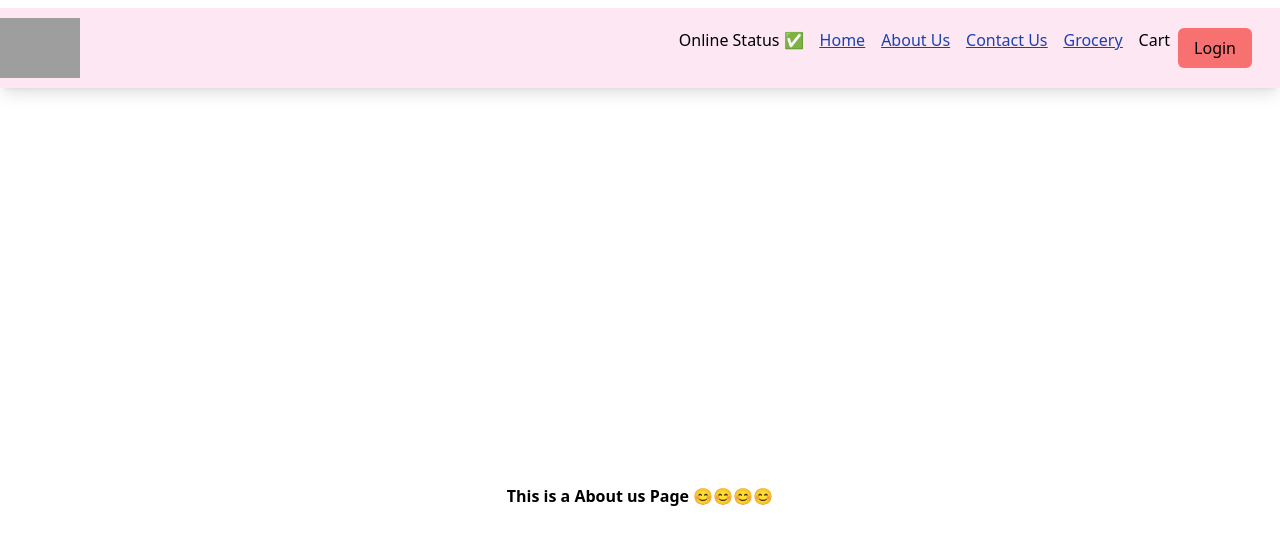
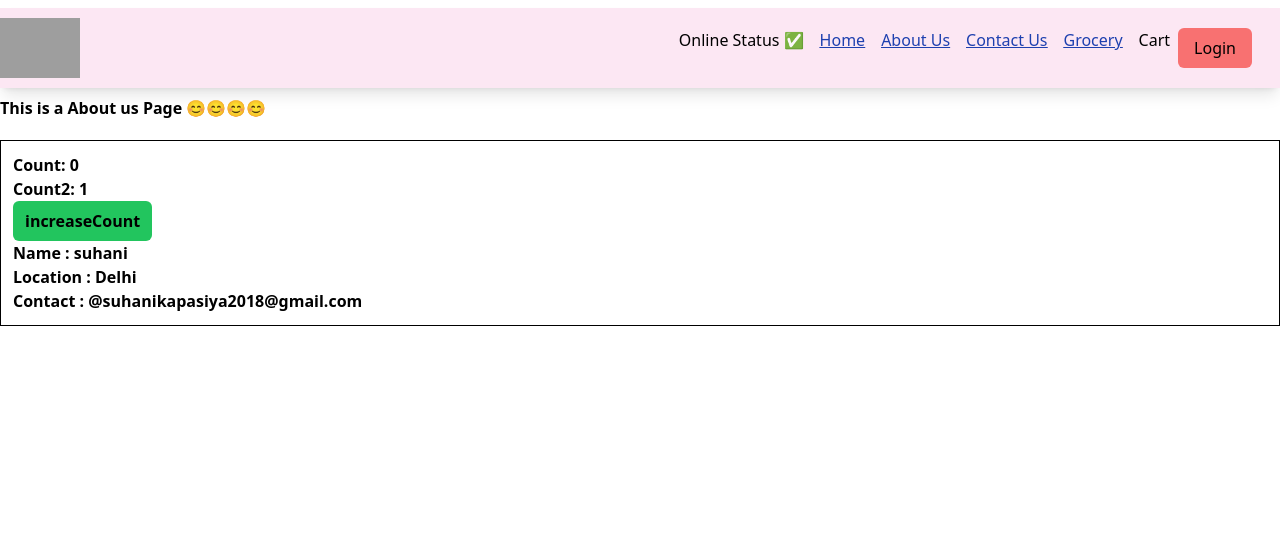
Before and after one commit to SuhaniKapasiya/foodApp, a React (Vite) app: page /about in a window 1280 px wide. Shown: the top 544 px of the page. Built offline with nearby package versions, Linux system fonts and the light colour scheme; grey boxes are pictures that could not be loaded.

Commit message:
Class based components

```diff
--- a/src/App.js
+++ b/src/App.js
@@ -6,7 +6,7 @@ import Header from "./components/Header";
 import Body from "./components/Body";
 
 // import { createBrowserRouter, Outlet, RouterProvider } from "react-router-dom";
-import { BrowserRouter, Routes, Route,Outlet } from "react-router-dom";
+import { BrowserRouter, Routes, Route, } from "react-router-dom";
 import About from "./components/About";
 import Contact from "./components/Contact";
 import Error from "./components/Error";
--- a/src/components/About.jsx
+++ b/src/components/About.jsx
@@ -1,10 +1,33 @@
 import React from 'react'
-const  About = ()=> {
-  return (
-    <div className=" flex items-center justify-center h-screen font-bold ">
-      <h1>This is a About us Page 😊😊😊😊</h1>
-    </div>
-  )
+import User from './User'
+import UserClass from "./UserClass"
+
+
+class About extends React.Component {
+  constructor(props) {
+    super(props);
+
+   console.log("Parent  Constructor");
+  }
+
+  componentDidMount() {
+    console.log("Parent Componet mounted");
+
+  }
+  render() {
+
+      console.log("Parent  Render");
+    return (
+      <div className="  font-bold ">
+        <h1>This is a About us Page 😊😊😊😊</h1>
+        <User  name = {"suhani"}  />
+        {/* <UserClass name="first" location={"Noida"} /> */}
+        {/* <UserClass name="Second" location={"Delhi"} />
+        <UserClass name="Third" location={"Mumbai"} /> */}
+      </div>
+    );
+  }
 }
 
+
 export default About
--- a/src/components/RestaurantCard.jsx
+++ b/src/components/RestaurantCard.jsx
@@ -10,7 +10,7 @@ const RestaurantCard = ({ resdata }) => {
     resdata?.info || {};
 
   return (
-    <div className="res-card  bg-slate-400 w-[200px] m-2 rounded-lg h-96 hover:bg-slate-800 hover:text-white">
+    <div className="res-card  bg-slate-400 w-[200px] m-2 rounded-lg h-[400px] hover:bg-slate-800 hover:text-white">
       <div className="">
         <img
           className="w-44 items-center p-4 px-5 rounded-md"
--- /dev/null
+++ b/src/components/User.js
@@ -0,0 +1,48 @@
+import { useEffect, useState } from "react";
+
+
+const User =(props)=>{
+
+
+  useEffect(()=>{
+
+    const timer = setInterval(() => {
+      console.log("Namaste react OP fnCop");
+    }, 1000);
+
+
+    console.log("useEffect");
+
+    return () => {
+      clearInterval(timer);
+
+      console.log("UseEffect Return");
+    };
+
+
+  },[])
+
+
+  const [count,setCount] = useState(0);
+  const [count2] = useState(1);
+
+    return (
+      <div className="border  border-black mt-5 p-3">
+        <h1>Count: {count}</h1>
+        <h1>Count2: {count2}</h1>
+        <button
+        className="px-3 py-2 bg-green-500 rounded-md"
+         onClick={()=>{
+           setCount(count+1)
+         }}
+        >increaseCount</button>
+        <h2>Name : {props.name}</h2>
+        <h3> Location : Delhi</h3>
+        <h3>Contact : @suhanikapasiya2018@gmail.com</h3>
+      </div>
+    );
+
+
+}
+
+export default User;
--- /dev/null
+++ b/src/components/UserClass.js
@@ -0,0 +1,108 @@
+import React from "react";
+
+class UserClass extends React.Component{
+
+   constructor(props){
+      super(props)
+      console.log(props);
+
+      this.state = {
+        useInfo: {
+          login: "Dummy",
+          location: "Default",
+        },
+      };
+      console.log(this.props.name," child  Constructor");
+
+   }
+   async componentDidMount(){
+    console.log(this.props.name,"Child Componet mounted");
+
+    const data = await fetch("https://api.github.com/users/SuhaniKapasiya");
+    const json = await data.json();
+
+    console.log("API data ", json);
+
+      this.setState({
+        useInfo: json,
+      });
+
+
+      this.timer = setInterval(() => {
+      console.log("Namaste React OP");
+    }, 1000);
+
+
+
+   }
+
+   componentDidUpdate(){
+    console.log("component Did Update");
+
+   }
+
+   componentWillUnmount(){
+    console.log("component Will Unmount");
+    clearInterval(this.timer);
+
+
+   }
+    render(){
+
+
+      //  console.log(this.props.name,"Child  Render");
+
+       const { login, location } = this.state.useInfo;
+
+         return (
+           <div className="border  border-black mt-5 p-3">
+             <h2>Name : {login}</h2>
+             <h3> Location :{location}</h3>
+             <h3>Contact : @ruhanikapasiya2018@gmail.com</h3>
+           </div>
+         );
+    }
+}
+
+export default UserClass
+
+
+
+/*
+ - Parent Constructor
+ - Parent Render
+
+   -first Constructor
+   -Second Constructor
+
+   -first ComponentDisMount
+   -Second ComponentDisMount
+
+   <DOM UPDATED - IN SINGLE BATCH>
+ - Parent ComponentDisMount
+
+*/
+
+
+
+/****
+ * -----MOunting-----
+ *
+ * Constructor(dummy)
+ * Render(dummy)
+ *
+ * <HTML Dummy>
+ * Components Did Mount
+ *    <API Call>
+ *     <this.setStae -> state variable is updated
+ *
+ * --------UPDATE
+ *
+ *  render(API data)
+ * <HTML (new API data)>
+ * components Update
+ *
+ *
+ *
+ *
+ */
```
